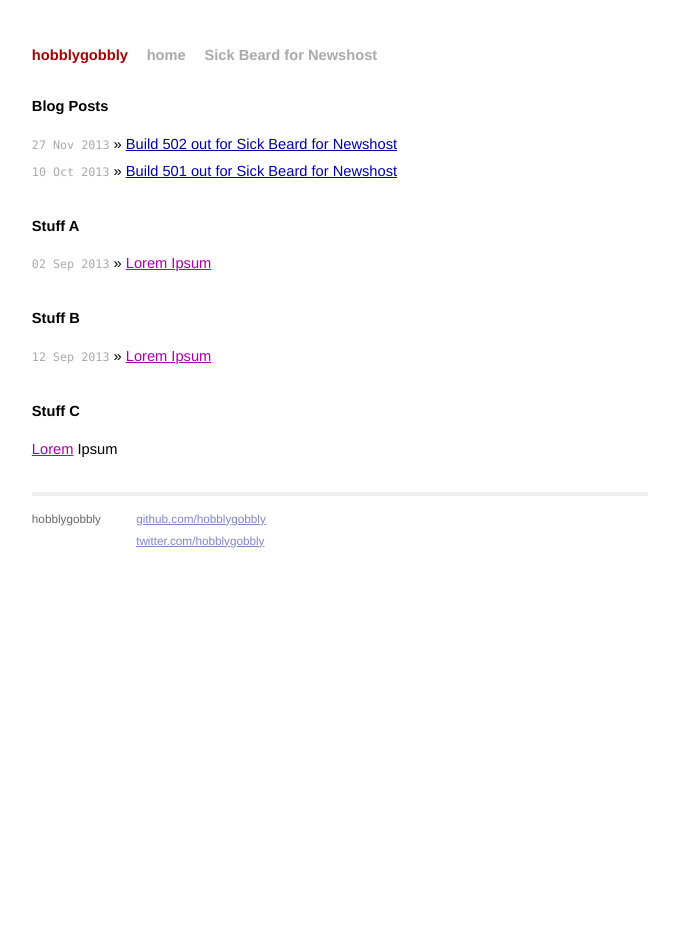
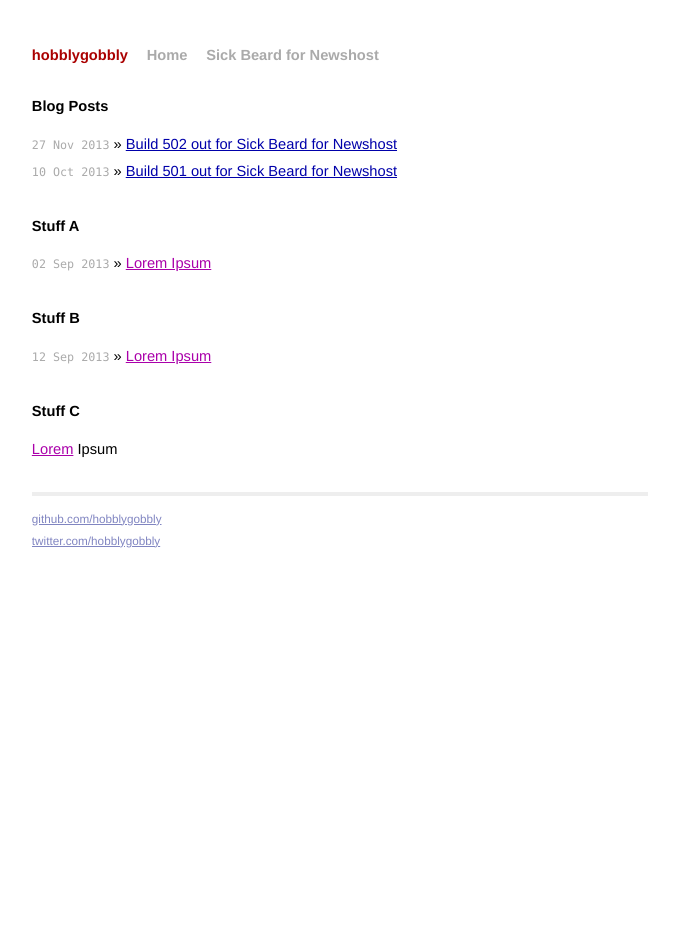
Before and after one commit to hobblygobbly/hobblygobbly.github.io, a Jekyll site: the page built from index.html, in a window 1280 px wide. Shown: the whole page, without its empty margins (300-979 px from the left). Built offline with Jekyll 4.4.1, drawn with Linux system fonts in a browser that asks for light colours; Markdown is read by kramdown in place of the engine named in the settings.

Commit message:
layout modification
Signed-off-by: hobblygobbly <hobblygobbly@gmail.com>

```diff
--- a/_layouts/default.html
+++ b/_layouts/default.html
@@ -22,18 +22,18 @@
 <div class="site">
   <div class="title">
     <a href="/">hobblygobbly</a>
-    <a class="extra" href="/">home</a>
+    <a class="extra" href="/">Home</a>
     <a class="extra" href="Sick-Beard">Sick Beard for Newshost</a>
   </div>
 
   {{ content }}
 
   <div class="footer">
-    <div class="contact">
+    <!--<div class="contact">
       <p>
         hobblygobbly<br />
       </p>
-    </div>
+    </div>-->
     <div class="contact">
       <p>
         <a href="http://github.com/hobblygobbly/">github.com/hobblygobbly</a><br />
```
